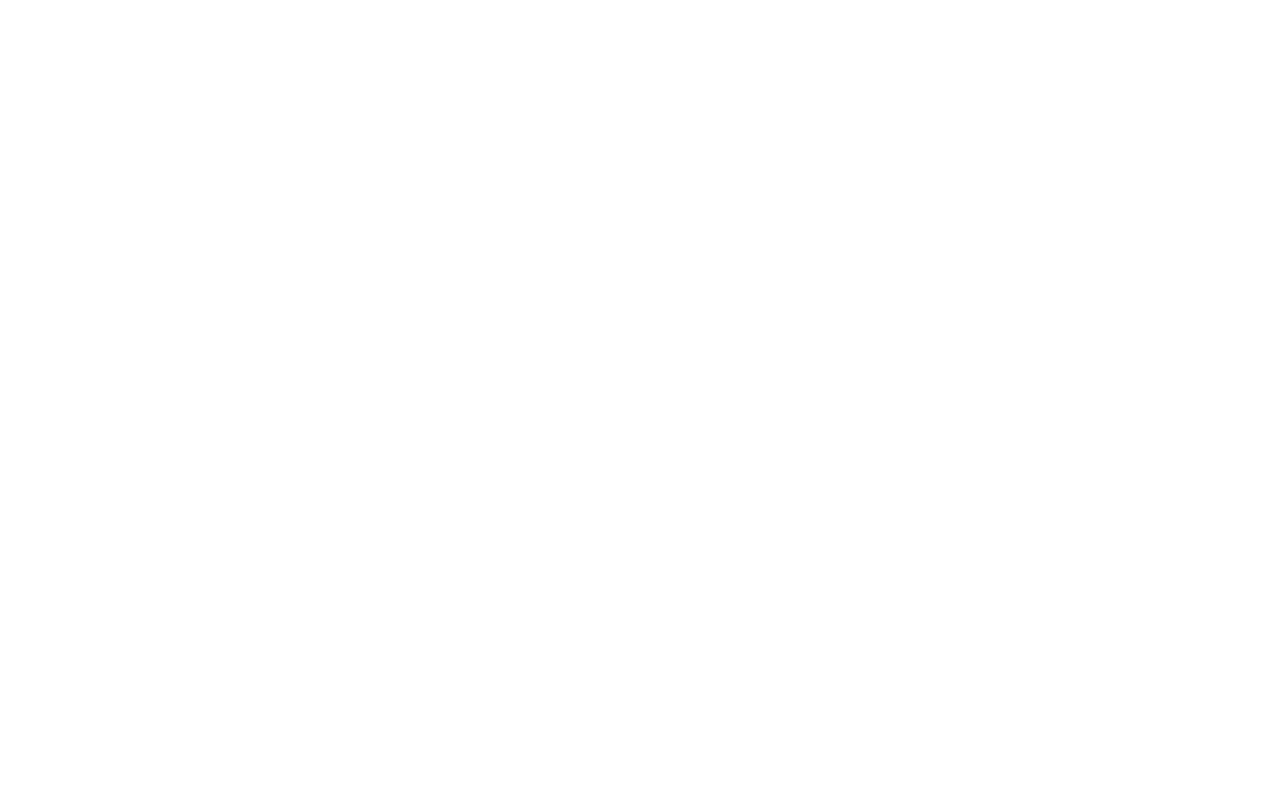
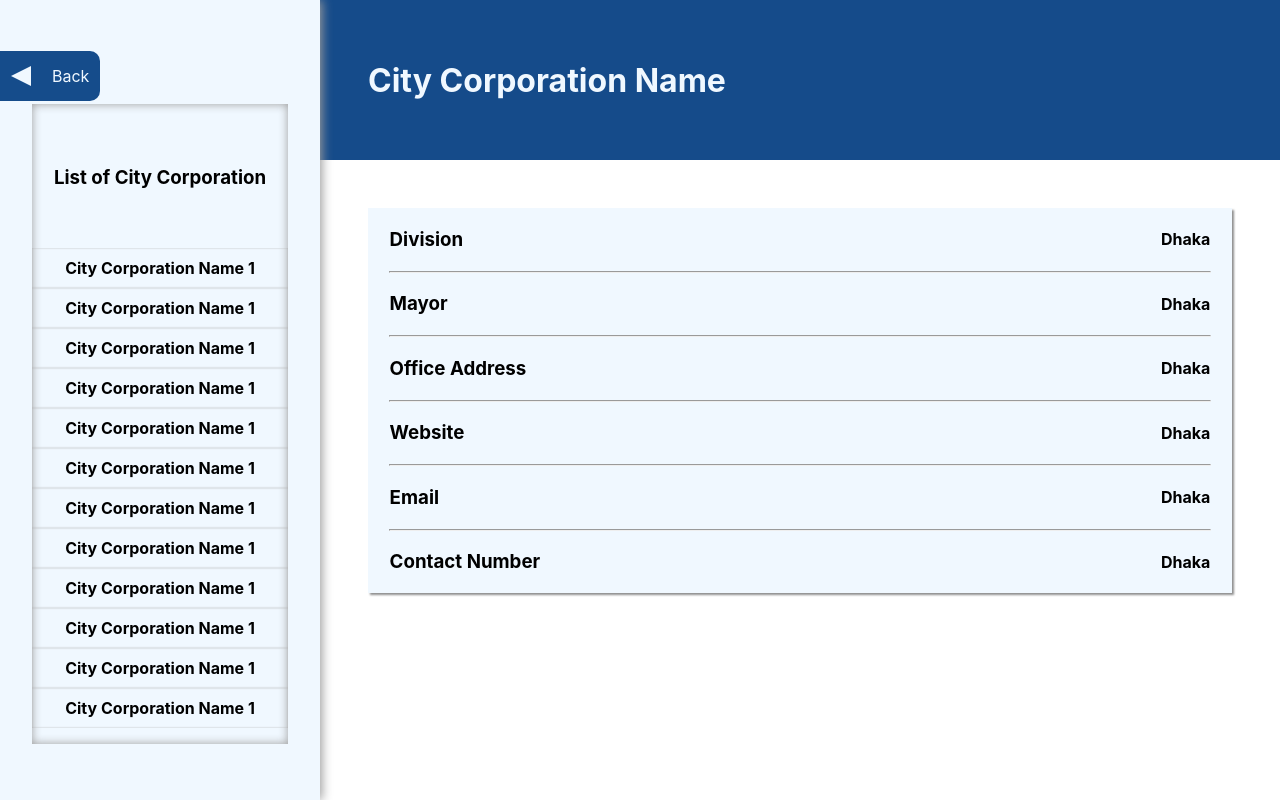
Before and after one commit to Zulker-Nien/hoa, a React (Create React App) app: page /viewCityCorp in a window 1280 px wide. Before the commit this address had no page. Built offline with nearby package versions, Linux system fonts and the light colour scheme.

Commit message:
View for City corp added

```diff
--- a/src/App.js
+++ b/src/App.js
@@ -5,7 +5,7 @@
 import CityCorpForm from './Pages/Forms/CityCorpForm/CityCorpForm';
 import PropertyForm from './Pages/Forms/PropertyForm/PropertyForm';
 import Log from './Pages/ViewData/Log/Log';
-
+import CityView from './Pages/ViewData/Log/CityView/CityView';
 const App = ()=> {
   return (
     <Routes>
@@ -15,6 +15,7 @@
       <Route path="/citycorpform" element={<CityCorpForm/>} />
       <Route path="/propertyform" element={<PropertyForm/>} />
       <Route path="/log" element={<Log/>} />
+      <Route path="/viewCityCorp" element={<CityView/>} />
     </Routes>
   );
 }
--- a/src/Pages/Home/Home.jsx
+++ b/src/Pages/Home/Home.jsx
@@ -37,7 +37,7 @@
           <div className="circle"></div>
           <h1>John Doe</h1>
           <div className="bottom">
-            <Link to="/" style={{textDecoration:"none"}}>
+            <Link to="/" style={{ textDecoration: "none" }}>
               <Button
                 title={"Logout"}
                 icon={logOut}
@@ -64,7 +64,7 @@
             </div>
             {clicked && (
               <div className="extension">
-                <Link to={"/hoaform"} style={{textDecoration:"none"}}>
+                <Link to={"/hoaform"} style={{ textDecoration: "none" }}>
                   <Button
                     link=""
                     title="New Input"
@@ -127,18 +127,17 @@
         <div className="dataColumns">
           <h1>View Data</h1>
           <div className="dataButtons">
-            <Link to="/log" style={{textDecoration:"none"}} >
-            <Button
-              title={"Log"}
-              margin={"20px"}
-              iconColor={"#fff"}
-            /></Link>
-            <Button
-              link={"/"}
-              title={"City Corporation"}
-              margin={"20px"}
-              iconColor={"#fff"}
-            />
+            <Link to="/log" style={{ textDecoration: "none" }}>
+              <Button title={"Log"} margin={"20px"} iconColor={"#fff"} />
+            </Link>
+
+            <Link to="/viewCityCorp" style={{ textDecoration: "none" }}>
+              <Button
+                title={"City Corporation"}
+                margin={"20px"}
+                iconColor={"#fff"}
+              />
+            </Link>
             <Button
               link={"/"}
               title={"All HOAs"}
--- /dev/null
+++ b/src/Pages/ViewData/Log/CityView/CityView.jsx
@@ -0,0 +1,79 @@
+import BackBtn from "../../../../components/BackBtn";
+import Citydata from "./Citydata";
+import "./cityview.scss";
+const CityView = () => {
+  return (
+    <div className="cityViewContainer">
+      <div className="cityViewLeft">
+        <BackBtn link="/home" />
+        <div className="listCorpContainer">
+          <div className="listCorpWrapper">
+            <h3>List of City Corporation</h3>
+            <div className="listCorp">
+              <ul>
+                <li>
+                  <h4>City Corporation Name 1</h4>
+                </li>
+                <li>
+                  <h4>City Corporation Name 1</h4>
+                </li>
+                <li>
+                  <h4>City Corporation Name 1</h4>
+                </li>
+                <li>
+                  <h4>City Corporation Name 1</h4>
+                </li>
+                <li>
+                  <h4>City Corporation Name 1</h4>
+                </li>
+                <li>
+                  <h4>City Corporation Name 1</h4>
+                </li>
+                <li>
+                  <h4>City Corporation Name 1</h4>
+                </li>
+                <li>
+                  <h4>City Corporation Name 1</h4>
+                </li>
+                <li>
+                  <h4>City Corporation Name 1</h4>
+                </li>
+                <li>
+                  <h4>City Corporation Name 1</h4>
+                </li>
+                <li>
+                  <h4>City Corporation Name 1</h4>
+                </li>
+                <li>
+                  <h4>City Corporation Name 1</h4>
+                </li>
+              </ul>
+            </div>
+          </div>
+        </div>
+      </div>
+      <div className="cityViewRight">
+        <div className="cityViewTop">
+          <h1>City Corporation Name</h1>
+        </div>
+        <div className="cityViewBottom">
+          <div className="cityData">
+            <Citydata cityLabel="Division" cityData="Dhaka" />
+            <hr style={{margin:"auto", width:"95%"}}/>
+            <Citydata cityLabel="Mayor" cityData="Dhaka" />
+            <hr style={{margin:"auto", width:"95%"}}/>
+            <Citydata cityLabel="Office Address" cityData="Dhaka" />
+            <hr style={{margin:"auto", width:"95%"}}/>
+            <Citydata cityLabel="Website" cityData="Dhaka" />
+            <hr style={{margin:"auto", width:"95%"}}/>
+            <Citydata cityLabel="Email" cityData="Dhaka" />
+            <hr style={{margin:"auto", width:"95%"}}/>
+            <Citydata cityLabel="Contact Number" cityData="Dhaka" />
+          </div>
+        </div>
+      </div>
+    </div>
+  );
+};
+
+export default CityView;
--- /dev/null
+++ b/src/Pages/ViewData/Log/CityView/Citydata.jsx
@@ -0,0 +1,15 @@
+import React from "react";
+import "./cityview.scss";
+const Citydata = (props) => {
+    const{cityLabel, cityData} = props
+  return (
+    <div className="cityDataContainer">
+      <div className="cityDataWrapper">
+        <h3>{cityLabel}</h3>
+        <h4>{cityData}</h4>
+      </div>
+    </div>
+  );
+};
+
+export default Citydata;
--- /dev/null
+++ b/src/Pages/ViewData/Log/CityView/cityview.scss
@@ -0,0 +1,98 @@
+.cityViewContainer {
+  display: grid;
+  grid-template-columns: 25% auto;
+  position: relative;
+
+  .cityViewLeft {
+    background-color: #f0f8ff;
+    box-shadow: 2px 0px 10px rgb(156, 156, 156);
+    width: 100%;
+    height: 100vh;
+    z-index: 2;
+    .listCorpContainer {
+      height: 100%;
+      display: flex;
+      justify-content: center;
+      align-items: center;
+      .listCorpWrapper {
+        height: 80%;
+        width: 80%;
+        margin-top: 15%;
+        box-shadow: inset 0px 0px 10px rgb(156, 156, 156);
+        display: flex;
+        flex-direction: column;
+        align-items: center;
+        position: relative;
+        h3 {
+          display: flex;
+          height: 100%;
+          align-items: center;
+          justify-content: center;
+          text-align: center;
+          margin-bottom: 0;
+        }
+        .listCorp {
+          width: 100%;
+          height: 100%;
+          ul {
+            padding-left: 0;
+            text-align: center;
+            list-style: none;
+            li {
+              height: 5vh;
+              display: flex;
+              justify-content: center;
+              align-items: center;
+              box-shadow: inset 0px 0px 2px rgb(175, 175, 175);
+              cursor: pointer;
+            }
+            li:hover {
+              background-color: #f0f8ff;
+              box-shadow: inset 0px 0px 5px rgb(175, 175, 175);
+            }
+          }
+        }
+      }
+    }
+  }
+
+  .cityViewRight {
+    background-color: #fff;
+    height: 100vh;
+    display: grid;
+    grid-template-rows: 20% 80%;
+    .cityViewTop {
+      background-color: #154b8a;
+      display: flex;
+      align-items: center;
+      justify-content: flex-start;
+      h1 {
+        margin-left: 5%;
+        color: #f0f8ff;
+      }
+    }
+    .cityViewBottom {
+      display: flex;
+      align-items: flex-start;
+      justify-content: center;
+      .cityData {
+        width: 90%;
+        background-color: #f0f8ff;
+        box-shadow: 2px 2px 2px rgb(143, 143, 143);
+        margin: 5%;
+      }
+    }
+  }
+}
+.cityDataContainer {
+  display: flex;
+  justify-content: center;
+  align-items: center;
+  width: 100%;
+  .cityDataWrapper {
+    width: 95%;
+    display: flex;
+    justify-content: space-between;
+    align-items: center;
+  }
+}
--- a/src/Pages/ViewData/Log/Log.jsx
+++ b/src/Pages/ViewData/Log/Log.jsx
@@ -9,7 +9,6 @@
         <div className="tableWrapper">
           <table>
             <tr className="tableHeader">
-
               <th>Date</th>
               <th>HOA Name</th>
               <th>Market</th>
@@ -18,6 +17,7 @@
               <th>Type</th>
               <th>Notes</th>
             </tr>
+
             <tr>
               <td>Alfreds Futterkiste</td>
               <td>Maria Anders</td>
--- a/src/Pages/ViewData/Log/log.scss
+++ b/src/Pages/ViewData/Log/log.scss
@@ -27,7 +27,7 @@
           border: 1px solid #fff;
 
           height: 4vh !important;
-          background-color: hsl(212, 74%, 31%);
+          background-color: #154b8a;
           color: aliceblue;
         }
         td {
@@ -38,6 +38,9 @@
         tr:nth-child(even) {
           background-color: #f6f5f5;
         }
+        tr:nth-child(1):hover {
+            background-color: #154b8a;
+          }
         tr:hover{
             background-color: #b3dbff;
         }
```
Also changed, not shown: 1 other file (tests, documents, lock files or other folders).
